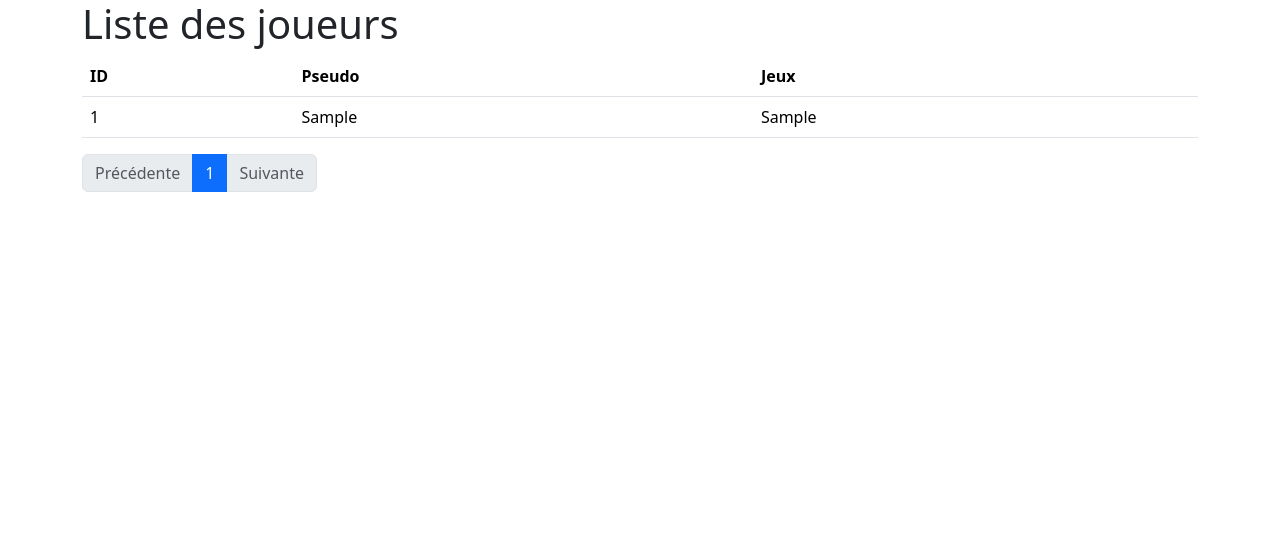
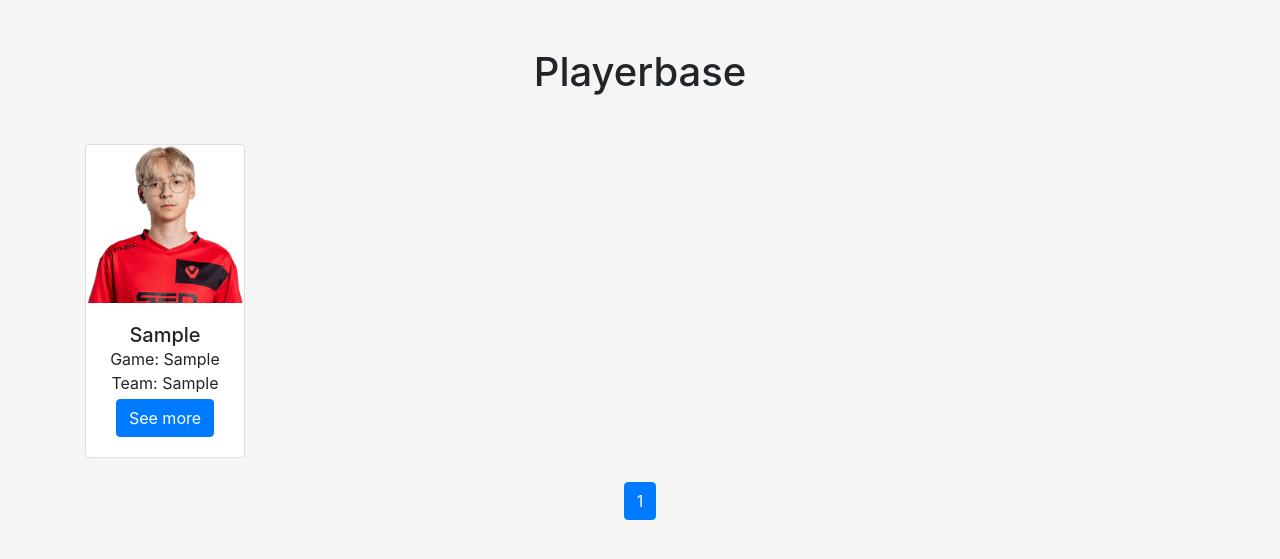
Before and after one commit to DylanPEIX/P3_Site, a PHP site: page / in a window 1280 px wide. Shown: the top 559 px of the page. Run offline with PHP 8.4, Linux system fonts and the light colour scheme; tables that the repository leaves empty or names only in its code hold one stand-in row (values such as "Sample post").

Commit message:
08/04/2023

```diff
--- a/index.php
+++ b/index.php
@@ -17,8 +17,8 @@ $query->execute();
 $result = $query->fetch();
 $allplayers = (int) $result['players'];
 
-// On détermine le nombre d'articles par page
-$parPage = 10;
+// On détermine le nombre de joueurs par page
+$parPage = 18;
 
 // On calcule le nombre de pages total
 $pages = ceil($allplayers / $parPage);
@@ -36,57 +36,116 @@ $players = $query->fetchAll(PDO::FETCH_ASSOC);
 include('includes/close.php');
 ?>
 <!DOCTYPE html>
-<html lang="fr">
+<html lang="en">
 <head>
     <meta charset="UTF-8">
     <meta name="viewport" content="width=device-width, initial-scale=1.0">
-    <title>Liste des joueurs</title>
-    <link href="https://cdn.jsdelivr.net/npm/bootstrap@5.3.3/dist/css/bootstrap.min.css" rel="stylesheet" integrity="sha384-QWTKZyjpPEjISv5WaRU9OFeRpok6YctnYmDr5pNlyT2bRjXh0JMhjY6hW+ALEwIH" crossorigin="anonymous">
+    <title>My playerbase</title>
+    <link rel="stylesheet" href="https://stackpath.bootstrapcdn.com/bootstrap/4.5.2/css/bootstrap.min.css">
+    <link rel="stylesheet" href="style.css" />
 </head>
 <body>
-    <main class="container">
-        <div class="col">
-            <section class="col-12">
-                <h1>Liste des joueurs</h1>
-                <?php if(empty($players)): ?>
-                    <p>Aucun joueur trouvé.</p>
-                <?php else: ?>
-                    <table class="table">
-                        <thead>
-                            <tr>
-                                <th>ID</th>
-                                <th>Pseudo</th>
-                                <th>Jeux</th>
-                            </tr>
-                        </thead>
-                        <tbody>
-                            <?php foreach($players as $player): ?>
-                                <tr>
-                                    <td><?= $player['id'] ?></td>
-                                    <td><?= $player['pseudo'] ?></td>
-                                    <td><?= $player['game'] ?></td>
-                                </tr>
+
+    <div class="container text-center">
+        <h1 class="my-5">Playerbase</h1>
+        <div class="row row-cols-5">
+            <?php foreach ($players as $player):
+                $id = $player['id'];
+                ?>
+            <div class="col-md-2 mb-4">
+                <div class="card">
+                    <img src="tenz.png" class="card-img-top" alt="Player Image">
+                    <div class="card-body">
+                        <h5 class="card-title mb-0"><?php echo $player['pseudo']; ?></h5>
+                        <p class="card-text mb-0">Game: <?php echo $player['game']; ?></p>
+                        <p class="card-text mb-1">Team: <?php echo $player['team']; ?></p>
+                        <div class="d-grid gap-2 justify-content-md-end">
+                            <button class="btn btn-primary" type="button" onclick="openModal(<?php echo $id;?>)" >See more</button>
+                        </div>
+                    </div>
+                </div>
+            </div>
             <?php endforeach; ?>
-                        </tbody>
-                    </table>
+        </div>
+    </div>
+
+
+        <!-- Pagination -->
+        <nav aria-label="Page navigation example">
+            <ul class="pagination justify-content-center">
+
+                <!-- Page précédente -->
+                <?php if ($currentPage > 1): ?>
+                <li class="page-item">
+                    <a class="page-link" href="?page=<?php echo $currentPage - 1; ?>">&lsaquo;</a>
+                </li>
                 <?php endif; ?>
-                <nav>
-                    <ul class="pagination">
-                        <li class="page-item <?= ($currentPage == 1) ? "disabled" : "" ?>">
-                            <a href="?page=<?= $currentPage - 1 ?>" class="page-link">Précédente</a>
+
+                <!-- Première page -->
+                <?php if ($currentPage > 2): ?>
+                <li class="page-item">
+                    <a class="page-link" href="?page=1">1</a>
                 </li>
-                        <?php for($page = 1; $page <= $pages; $page++): ?>
-                            <li class="page-item <?= ($currentPage == $page) ? "active" : "" ?>">
-                                <a href="?page=<?= $page ?>" class="page-link"><?= $page ?></a>
+                <?php elseif ($currentPage == 2): ?>
+                <li class="page-item">
+                    <a class="page-link" href="?page=1">1</a>
                 </li>
-                        <?php endfor ?>
-                        <li class="page-item <?= ($currentPage == $pages || $pages == 0) ? "disabled" : "" ?>">
-                            <a href="?page=<?= $currentPage + 1 ?>" class="page-link">Suivante</a>
+                <?php endif; ?>
+
+                <!-- Page précédente -->
+                <?php if ($currentPage > 2): ?>
+                <li class="page-item disabled">
+                    <a class="page-link" href="#">...</a>
                 </li>
+                <?php endif; ?>
+
+                <!-- Page actuelle -->
+                <li class="page-item active">
+                    <a class="page-link" href="#"><?php echo $currentPage; ?></a>
+                </li>
+
+                <!-- Page suivante -->
+                <?php if ($currentPage < $pages - 1): ?>
+                <li class="page-item disabled">
+                    <a class="page-link" href="#">...</a>
+                </li>
+                <?php endif; ?>
+
+                <!-- Dernière page -->
+                <?php if ($currentPage < $pages): ?>
+                <li class="page-item">
+                    <a class="page-link" href="?page=<?php echo $pages; ?>"><?php echo $pages; ?></a>
+                </li>
+                <?php endif; ?>
+
+                <!-- Page suivante -->
+                <?php if ($currentPage < $pages): ?>
+                <li class="page-item">
+                    <a class="page-link" href="?page=<?php echo $currentPage + 1; ?>">&rsaquo;</a>
+                </li>
+                <?php endif; ?>
+
             </ul>
         </nav>
-            </section>
     </div>
-    </main>
+    <div id="myModal" class="modal">
+        <div class="modal-content">
+            <span class="close" onclick="closeModal()">&times;</span>
+            <iframe id="iframeDetail" src=""></iframe> <!-- Contenu à afficher dans la boîte modale -->
+        </div>
+    </div>
+
+        <script>
+            // Fonction pour ouvrir la boîte modale avec l'ID du block
+            function openModal(id) {
+                document.getElementById("myModal").style.display = "block";
+                document.getElementById("iframeDetail").src = "detail.php?id=" + id;
+            }
+
+            // Fonction pour fermer la boîte modale
+            function closeModal() {
+                document.getElementById("myModal").style.display = "none";
+            }
+        </script>
 </body>
 </html>
--- /dev/null
+++ b/style.css
@@ -0,0 +1,9 @@
+body {
+    background-color:whitesmoke;
+}
+
+.modal-content{
+    display: flex !important;
+    width: 1000px !important;
+    height: 1000px !important;
+}
```
Also changed, not shown: detail.php (added, +49 -0 lines), test.php (added, +36 -0 lines), tenz.png (added), unnamed.png (added). Lines whose indentation alone changed are shown as unchanged.
